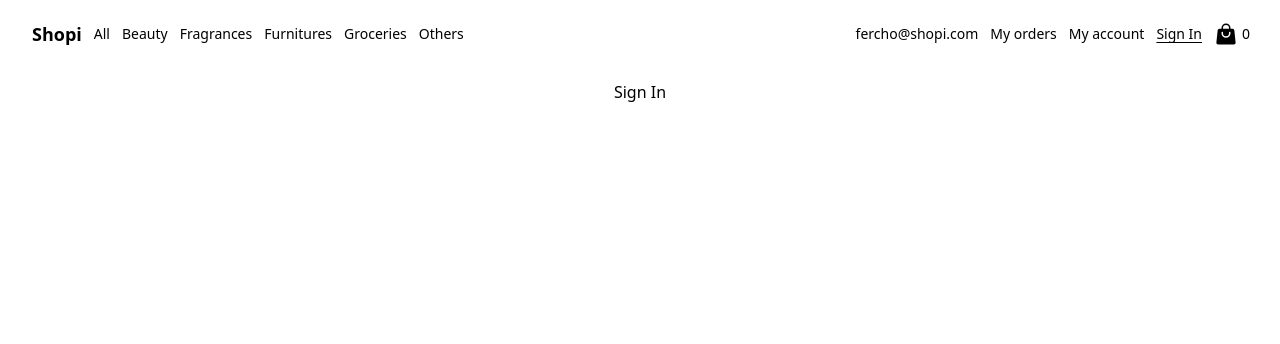
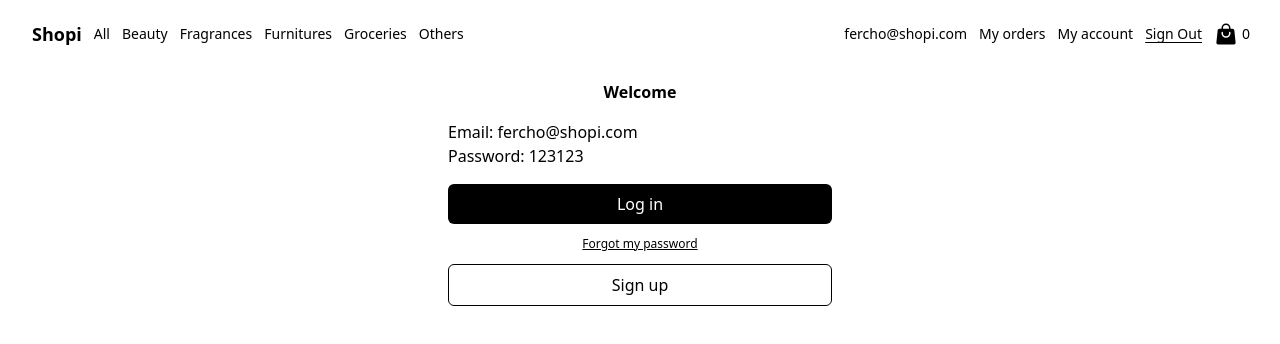
Before and after one commit to ferchodeleon/shopi, a React (Vite) app: page /sign-in in a window 1280 px wide. Shown: the top 344 px of the page. Built offline with nearby package versions, Linux system fonts and the light colour scheme; no server answers.

Commit message:
Add function to local storage

```diff
--- a/src/Components/NavBar/index.jsx
+++ b/src/Components/NavBar/index.jsx
@@ -7,6 +7,16 @@ import { ShoppingCartContext } from "../../Context";
 const NavBar = () => {
   const activeStyle = "underline underline-offset-3";
   const context = useContext(ShoppingCartContext);
+
+  const signOut = localStorage.getItem("sign-out");
+  const parsedSignOut = JSON.parse(signOut);
+  const isUserSignOut = context.signOut || parsedSignOut;
+
+  const handleSignOut = () => {
+    const stringifiedSignOut = JSON.stringify(true);
+    localStorage.setItem("sign-out", stringifiedSignOut);
+    context.setSignOut(true);
+  };
 
   return (
     <nav className="flex justify-between items-center fixed z-10 top-0 w-full py-5 px-8 text-sm font-light">
@@ -93,8 +103,9 @@ const NavBar = () => {
           <NavLink
             className={({ isActive }) => (isActive ? activeStyle : undefined)}
             to="/sign-in"
+            onClick={() => handleSignOut()}
           >
-            Sign In
+            Sign Out
           </NavLink>
         </li>
         <li className="flex items-center gap-1">
--- a/src/Context/index.jsx
+++ b/src/Context/index.jsx
@@ -3,7 +3,35 @@ import PropTypes from "prop-types";
 
 export const ShoppingCartContext = createContext();
 
+export const initializeLocalStorage = () => {
+  const accountInLocalStorage = localStorage.getItem("account");
+  const signOutInLocalStorage = localStorage.getItem("sing-out");
+
+  let parsedAccount;
+  let parsedSignOut;
+
+  if (!accountInLocalStorage) {
+    localStorage.setItem("account", JSON.stringify({}));
+    parsedAccount = {};
+  } else {
+    parsedAccount = JSON.parse(accountInLocalStorage);
+  }
+
+  if (!signOutInLocalStorage) {
+    localStorage.setItem("sing-out", JSON.stringify(false));
+    parsedSignOut = false;
+  } else {
+    parsedSignOut = JSON.parse(signOutInLocalStorage);
+  }
+};
+
 export const ShoppingCartProvider = ({ children }) => {
+  // My account
+  const [account, setAccount] = useState({});
+
+  // Sign Out
+  const [signOut, setSignOut] = useState(false);
+
   // Shopping cart increment quantity
   const [count, setCount] = useState(0);
 
@@ -116,6 +144,10 @@ export const ShoppingCartProvider = ({ children }) => {
         filteredItems,
         searchByCategory,
         setSearchByCategory,
+        account,
+        setAccount,
+        signOut,
+        setSignOut,
       }}
     >
       {children}
--- a/src/pages/SignIn/index.jsx
+++ b/src/pages/SignIn/index.jsx
@@ -1,9 +1,39 @@
+import { Link } from "react-router-dom";
 import Layout from "../../Components/Layout";
 
 const SignIn = () => {
   return (
     <div>
-      <Layout>Sign In</Layout>
+      <Layout>
+        <h2 className="font-bold">Welcome</h2>
+        <div className="my-4 w-sm">
+          <div>
+            <p className="flex items-start">
+              <span className="pr-1">Email:</span>
+              <span className="font-medium">fercho@shopi.com</span>
+            </p>
+            <p className="flex">
+              <span className="pr-1">Password:</span>
+              <span className="font-medium">123123</span>
+            </p>
+          </div>
+          <div className="block w-full mt-4 ">
+            <Link to="/">
+              <button className="bg-black text-white py-2 rounded-md w-full cursor-pointer">
+                Log in
+              </button>
+            </Link>
+            <Link to="/">
+              <button className="underline decoration-solid py-3 text-xs font-medium w-full cursor-pointer">
+                Forgot my password
+              </button>
+            </Link>
+            <button className="py-2 w-full border border-black rounded-md cursor-pointer">
+              Sign up
+            </button>
+          </div>
+        </div>
+      </Layout>
     </div>
   );
 };
```
